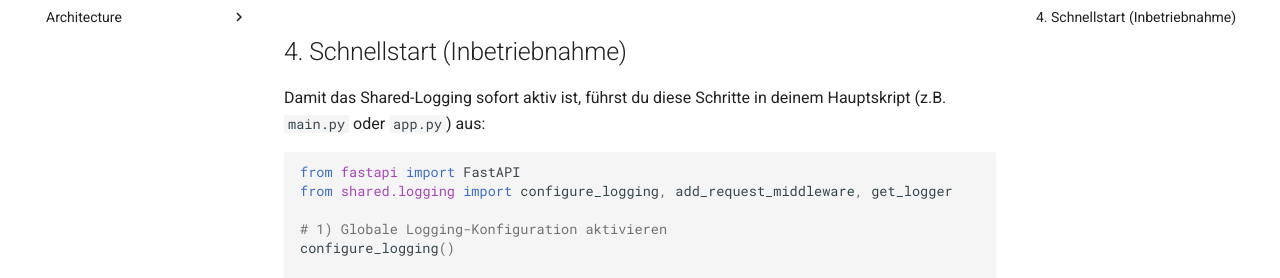
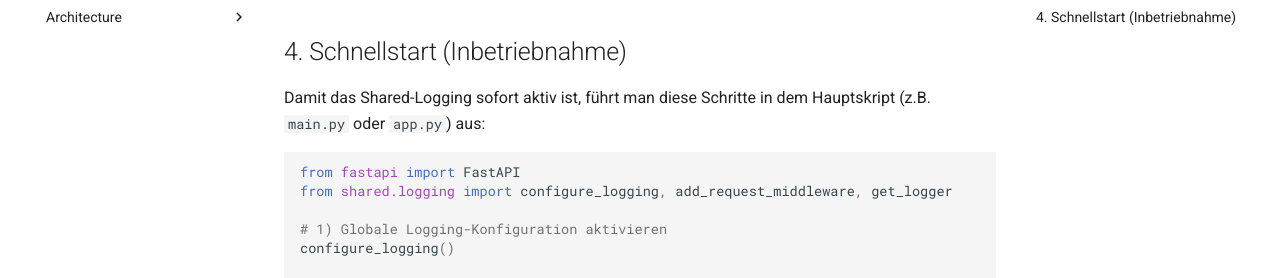
Before and after one commit to STORASENSE/storasense-platform, an MkDocs documentation site: the page built from docs/docs/misc.md, in a window 1280 px wide and 900 px high, scrolled down 1325 px. Shown: the part 172-450 px from the top of the window. Built offline with MkDocs 1.6.1 and Material for MkDocs 9.7.7, drawn with Linux system fonts in a browser that asks for light colours; comment, search, counter and statistics services are not loaded.

Commit message:
docs: autocorrect

````diff
--- a/docs/docs/misc.md
+++ b/docs/docs/misc.md
@@ -57,7 +57,7 @@ add_request_middleware(app)
 
 ## 4. Schnellstart (Inbetriebnahme)
 
-Damit das Shared-Logging sofort aktiv ist, führst du diese Schritte in deinem Hauptskript (z.B. `main.py` oder `app.py`) aus:
+Damit das Shared-Logging sofort aktiv ist, führt man diese Schritte in dem Hauptskript (z.B. `main.py` oder `app.py`) aus:
 
 ```python
 from fastapi import FastAPI
````
